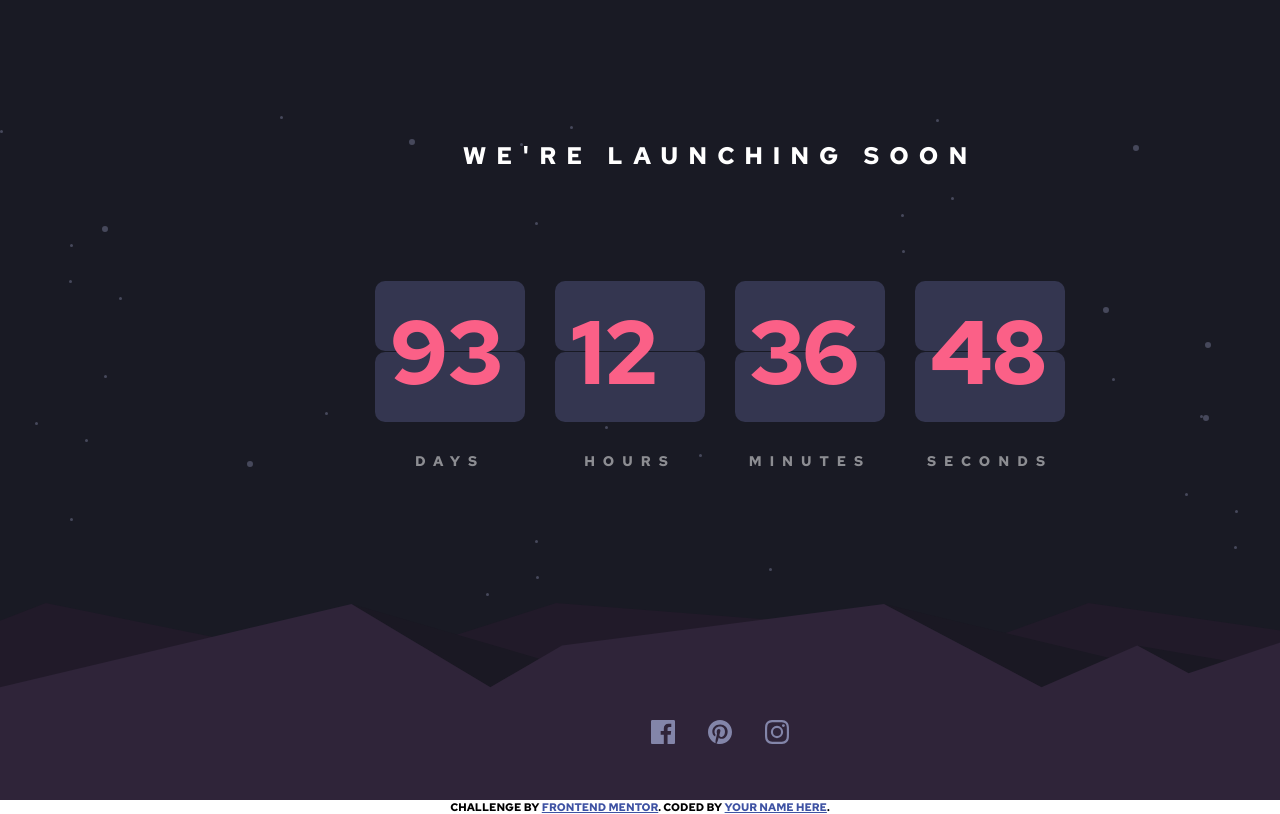
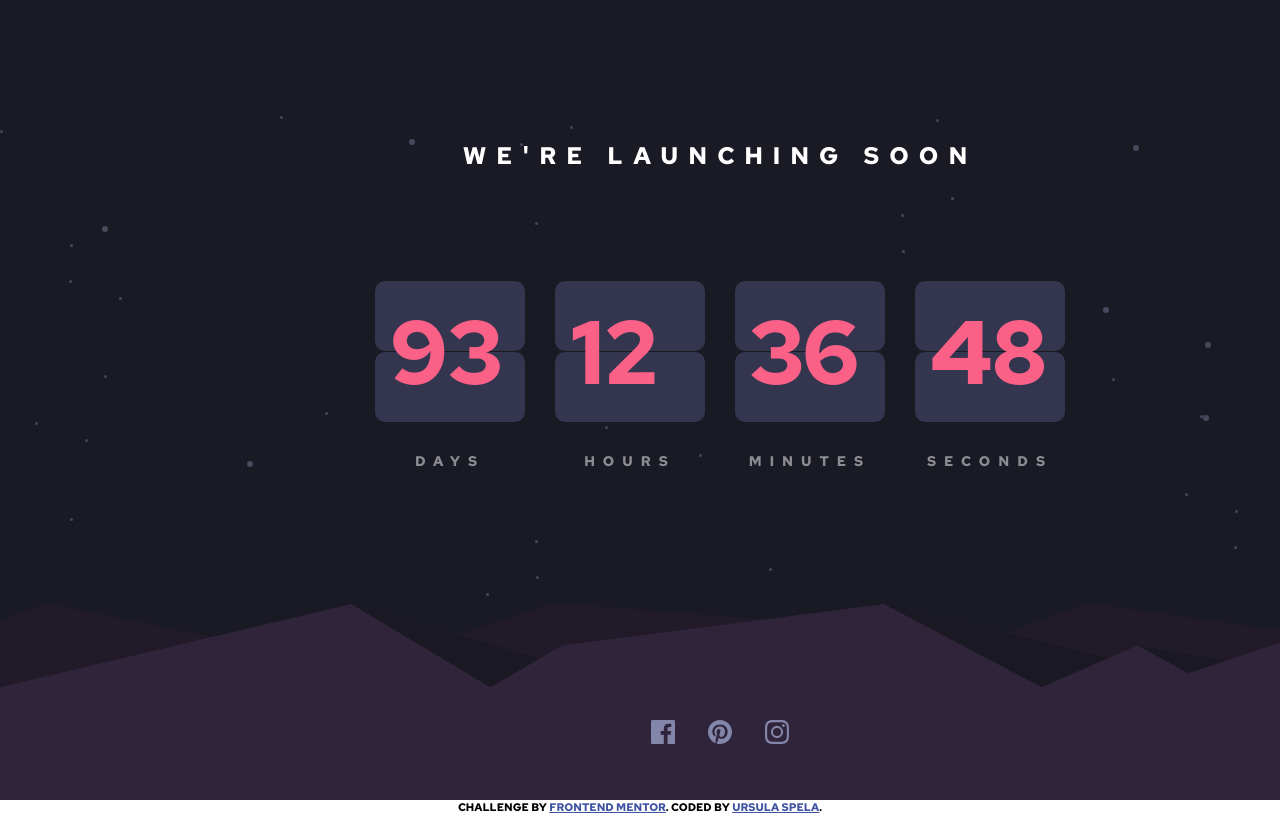
Before and after one commit to UrsulaSpela/launch-countdown-timer, a plain HTML site: page index.html in a window 1280 px wide. Shown: the top 814 px of the page. Drawn offline with Linux system fonts and the light colour scheme.

Commit message:
Update index.html

```diff
--- a/index.html
+++ b/index.html
@@ -72,7 +72,7 @@
 
   <div class="attribution">
     Challenge by <a href="https://www.frontendmentor.io?ref=challenge" target="_blank">Frontend Mentor</a>.
-    Coded by <a href="#">Your Name Here</a>.
+    Coded by <a href="https://github.com/UrsulaSpela/launch-countdown-timer">Ursula Spela</a>.
   </div>
   <script src="script.js"></script>
 </body>
```
